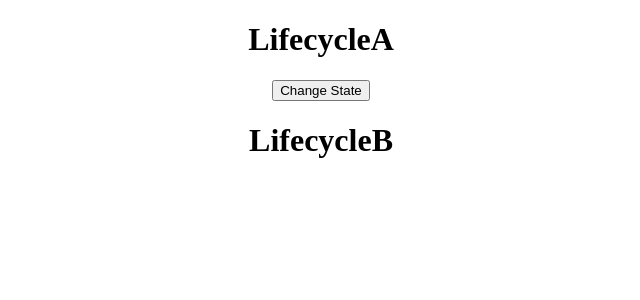
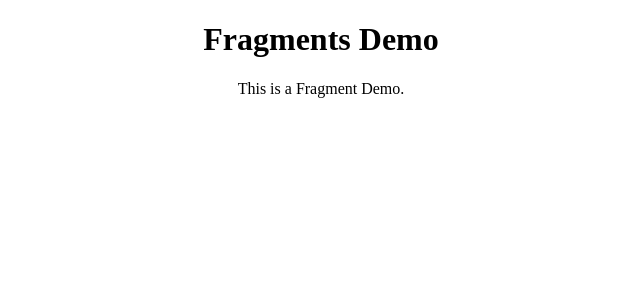
Before and after one commit to SaishJ/React-JS-Beginner-to-Advanced, a React (Create React App) app: page / in a window 1280 px wide. Shown: the top 300 px of the page, without its empty margins (319-959 px from the left). Built offline with nearby package versions, Linux system fonts and the light colour scheme.

Commit message:
:triangular_flag_on_post: Fragment
Fragment

```diff
--- a/src/App.js
+++ b/src/App.js
@@ -15,11 +15,13 @@ import StyleSheet from "./components/StyleSheet";
 import Inline from "./components/Inline";
 import Form from "./components/Form";
 import LifecycleA from "./components/LifecycleA";
+import FragmentsDemo from "./components/FragmentsDemo";
 
 function App() {
   return (
     <div className="App">
-      <LifecycleA />
+      <FragmentsDemo />
+      {/* <LifecycleA /> */}
       {/* <Form /> */}
       {/* <StyleSheet primary={true} /> */}
       {/* <Inline /> */}
--- /dev/null
+++ b/src/components/FragmentsDemo.js
@@ -0,0 +1,15 @@
+import React from "react";
+
+function FragmentsDemo() {
+  return (
+    <>
+      <h1>Fragments Demo</h1>
+      <p>This is a Fragment Demo.</p>
+    </>
+  );
+}
+
+export default FragmentsDemo;
+
+/* Fragments:- Groups list of children elements without adding extra nodes to the DoM.
+   <React.Fragment> or <> */
```
Also changed, not shown: 1 other file (tests, documents, lock files or other folders).
